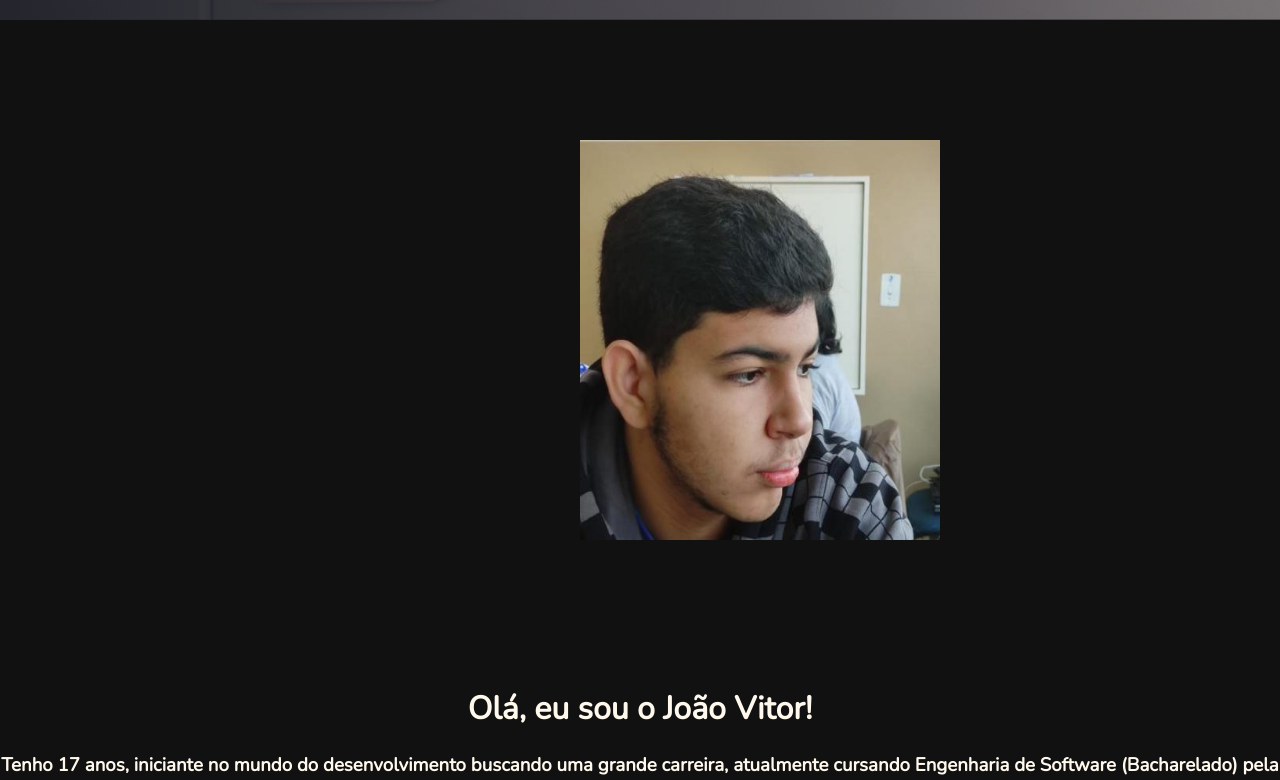
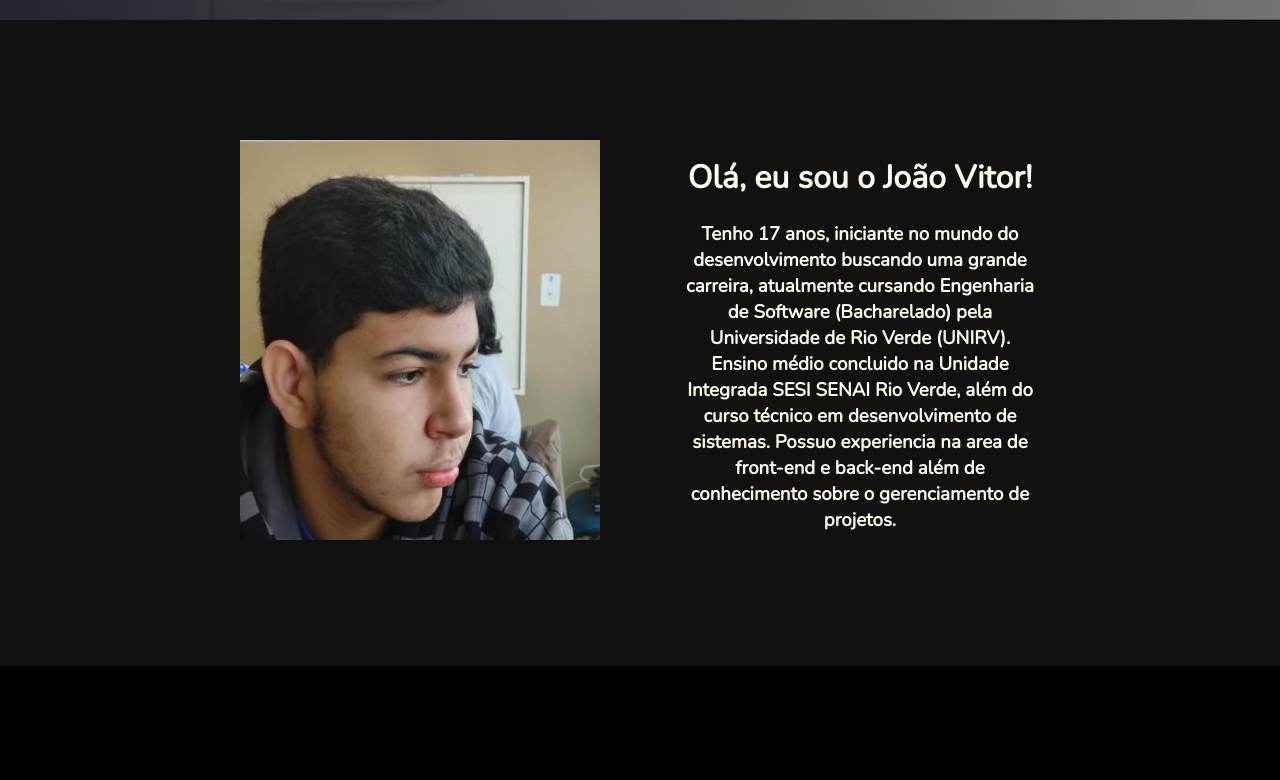
Before and after one commit to Joao-Vitor-Marques-Braga/portfolio, a React (Create React App) app: page / in a window 1280 px wide. Shown: the part 660-1440 px from the top of the page. Built offline with nearby package versions, Linux system fonts and the light colour scheme; the HTML template or start-up script is replaced by a standard one.

Commit message:
Add files via upload

```diff
--- a/src/components/Contato/index.jsx
+++ b/src/components/Contato/index.jsx
@@ -12,6 +12,7 @@ export const Contato = () => {
                     <h3>joaovitorkge@gmail.com</h3>
                 </a>
             </li>
+
             <li>
                 <a href="https://www.linkedin.com/in/jo%C3%A3o-vitor-marques-braga-901666257/">
                         <img src="https://img.icons8.com/color/96/null/linkedin.png"/>
--- a/src/components/Contato/style.css
+++ b/src/components/Contato/style.css
@@ -5,6 +5,10 @@
     padding-top: 2rem;
     padding-bottom: 2rem;
     text-align: center;
+}
+
+.contato img{
+    width: 3.7vh;
 }
 
 .contato ul{
@@ -16,24 +20,23 @@
 .contato li{
     display: flex;
     flex-direction: row;
-    text-align: center;
-    align-items: center;
     list-style-type: none;
-    margin: auto;
+    margin-left: 37.2vh;
 }
 
 .contato li h3{
     color: white;
+     font-size: 0.8rem;
 }
 
-@media(max-width: 400px){
+@media(max-width: 500px){
     .contato{
         font-size: 0.5rem;
         margin: auto;
     }
 }
 
-@media(max-width: 400px){
+@media(max-width: 500px){
     .contato img{
         width: 3.5vh;
         color: white;
--- a/src/components/Header/style.css
+++ b/src/components/Header/style.css
@@ -72,7 +72,7 @@
     padding-top: 30vh;
 }
 
-@media(max-width:400px) {
+@media(max-width:500px) {
     .containar-nome{
     color: #fff;
     font-family: 'Nunito', sans-serif;
--- a/src/components/sobre mim/index.jsx
+++ b/src/components/sobre mim/index.jsx
@@ -7,6 +7,8 @@ export const SobreMim = () => {
     <div className='sobremim'>
         <div className='minha-imagem'>
             <img src={Image} alt="minha imagem"/>
+          </div>
+            <div className='descricao'>
             <h1>Olá, eu sou o João Vitor!</h1>
             <h3>
               Tenho 17 anos, iniciante no mundo do desenvolvimento buscando uma grande carreira,
@@ -14,7 +16,7 @@ export const SobreMim = () => {
               Ensino médio concluido na Unidade Integrada SESI SENAI Rio Verde, além do curso técnico em desenvolvimento de sistemas.
               Possuo experiencia na area de front-end e back-end além de conhecimento sobre o gerenciamento de projetos.
             </h3>
-        </div>
+          </div>
     </div>
   )
 }
--- a/src/components/sobre mim/style.css
+++ b/src/components/sobre mim/style.css
@@ -4,14 +4,10 @@
     text-align: center;
 }
 
-.sobremim .minha-descricao {
-    padding-left: 5vh;
-    padding-right: 30vh;
-    padding-top: 27vh;
-}
-
-.sobremim .minha-descricao h3{
-    font-size: 20px;
+.descricao{
+    margin: auto;
+    margin-right: 30vh;
+    margin-left: 10vh;
 }
 
 .minha-imagem img{
@@ -22,7 +18,7 @@
     padding-bottom: 15vh;
 }
 
-@media(max-width: 400px){
+@media(max-width: 500px){
     .minha-imagem img{
         padding-left: 0;
         padding-top: 25vh;
@@ -33,7 +29,7 @@
     }
 }
 
-@media(max-width: 400px){
+@media(max-width: 500px){
     .sobremim{
         display: flex;
         flex-direction: column;
```
